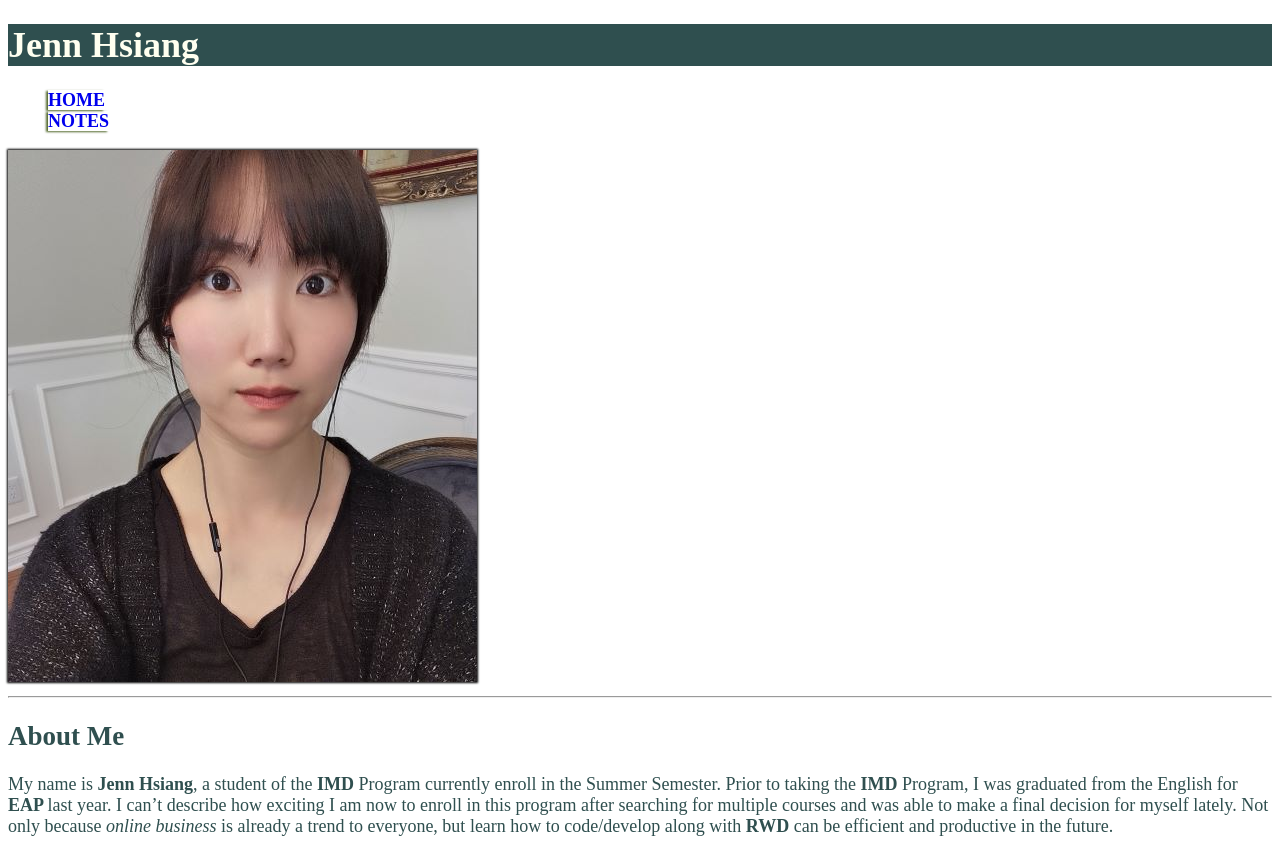
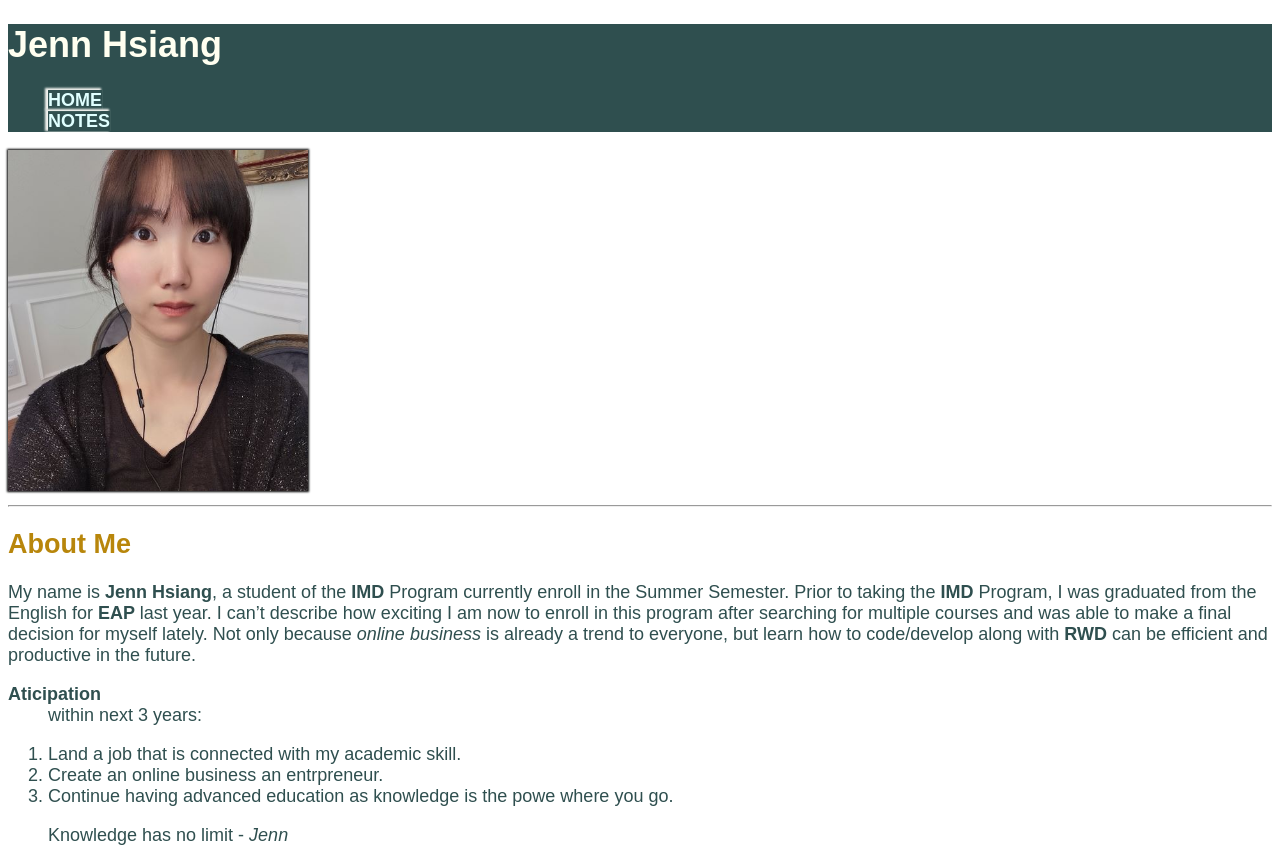
Before and after one commit to hsia0003/hsia0003, a plain HTML site: page html-assignment/index.html in a window 1280 px wide. Shown: the top 849 px of the page. Drawn offline with Linux system fonts and the light colour scheme.

Commit message:
edits css file

```diff
--- a/html-assignment/css/assignment.css
+++ b/html-assignment/css/assignment.css
@@ -1,18 +1,19 @@
 body {
-    font-family: 'Times New Roman', Times, serif ;
+    font-family: Arial, Helvetica, sans-serif ;
     font-size: 18px;
     color: darkslategrey;
 }
 
-h1,
-.site-footer{
+header,
+footer {
     background-color: darkslategrey;
+    color: ivory;
 }
 
-.site-footer,
- .site-titel {
-        color: ivory;
-    }
+.site-title {
+    color:darkgoldenrod;
+    text-decoration: border;
+}
 
     #my-image {
         box-shadow: 0 0  2px 1px black;
@@ -28,11 +29,12 @@ p+ul li:nth-child(odd)  {
 }
 
 nav ul a,
-nav ul a:link
+nav ul a:link,
 nav ul a:visited{
-    box-shadow: -2px 1px 2px darkolivegreen;
+    box-shadow: -2px -1px 2px 1px rgb(242, 243, 239);
     font-weight: bolder;
     text-decoration: none;
+    color: lightcyan;
 }
 
 nav li {
--- a/html-assignment/index.html
+++ b/html-assignment/index.html
@@ -1,5 +1,5 @@
 <!DOCTYPE html>
-<html lang="en-US">
+<html lang="en">
 
 <head>
     <meta chares="UTF-8">
@@ -9,7 +9,7 @@
 
 <body>
     <header>
-        <h1 class="site-titel">Jenn Hsiang</h1>
+        <h1>Jenn Hsiang</h1>
         <nav>
             <ul>
                 <li><a href="index.html" class="current">HOME</a></li>
@@ -17,11 +17,11 @@
             </ul>
         </nav>
     </header>
-    <img src="./images/Jenn Hsiang.jpeg" alt="pohto of Jenn Hsiang" id="my-image">
+    <img id="my-image" src="images/my-image.jpg" alt="my-image" width="300">
     <hr>
     <main>
         <article>
-            <h2>About Me</h2>
+            <h2 class="site-title">About Me</h2>
             <p>My name is <b>Jenn Hsiang</b>, a student of the <addr title=" Interactive Media Design">
                     <strong> IMD </strong></addr>Program currently enroll in the Summer Semester. Prior to taking the
                 <addr title=" Interactive Media Design"> <strong> IMD </strong></addr>Program, I was graduated from the
@@ -79,15 +79,16 @@
                         been impacting us for almost two years. Hopefully, all of us can return to normal life once
                         fully vaccinated in September.
 
-                </section>
+
             </p>
+        </section>
         </article>
     </main>
 
-    <fotter class="site-footer">
+    <footer>
         Copyright &copy; Jenn&apos;s Introduction , May 25<sup>th</sup>, 2021
 
-    </fotter>
+    </footer>
 
 </body>
 
```
Also changed, not shown: html-assignment/notes.html (+4 -4 lines), html-assignment/images/my-image.jpg (renamed from html-assignment/images/Jenn Hsiang.jpeg).
